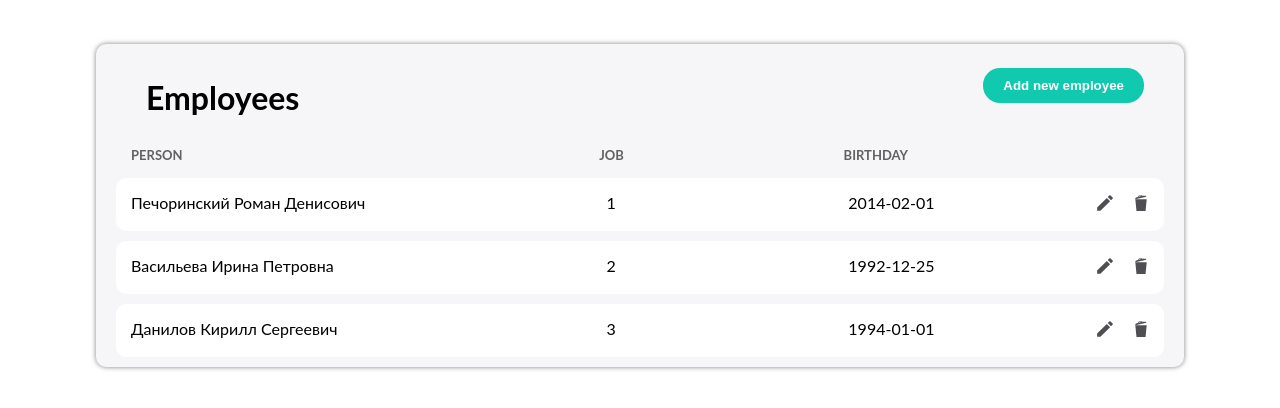
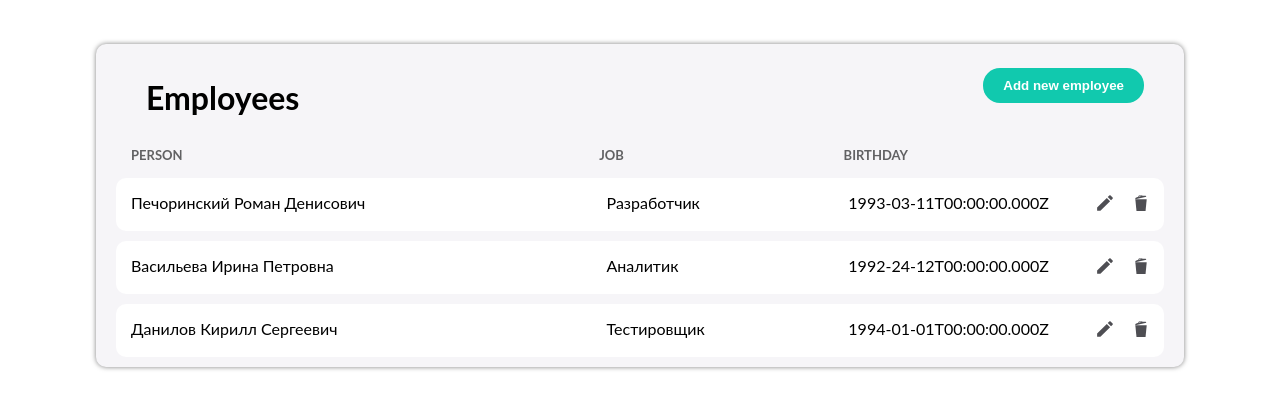
Before and after one commit to ChristieKh/employees-CRUD, a React (Create React App) app: page / in a window 1280 px wide. Shown: the top 408 px of the page. Built offline with nearby package versions, Linux system fonts and the light colour scheme.

Commit message:
add formatter for employees

```diff
--- a/src/pages/home/_constants/index.ts
+++ b/src/pages/home/_constants/index.ts
@@ -5,19 +5,19 @@ export const EMPLOYEES: Array<EmployeeDataType> = [
     id: 1,
     person: 'Печоринский Роман Денисович',
     work: '1',
-    birthday: '2014-02-01',
+    birthday: '1993-03-11T00:00:00.000Z',
   },
   {
     id: 2,
     person: 'Васильева Ирина Петровна',
     work: '2',
-    birthday: '1992-12-25',
+    birthday: '1992-24-12T00:00:00.000Z',
   },
   {
     id: 3,
     person: 'Данилов Кирилл Сергеевич',
     work: '3',
-    birthday: '1994-01-01',
+    birthday: '1994-01-01T00:00:00.000Z',
   },
 ];
 
@@ -38,19 +38,19 @@ export const HEADER_EMPLOYEE_CARD = [
 
 export const JOB_LIST = [
   {
-    id: 0,
+    id: '0',
     text: '',
   },
   {
-    id: 1,
+    id: '1',
     text: 'Разработчик',
   },
   {
-    id: 2,
+    id: '2',
     text: 'Аналитик',
   },
   {
-    id: 3,
+    id: '3',
     text: 'Тестировщик',
   },
 ];
--- /dev/null
+++ b/src/pages/home/_redux/_utils/get-employees-formatter.ts
@@ -0,0 +1,8 @@
+import { EmployeeDataType } from '../employees-module/_types';
+import { JOB_LIST } from '../../_constants';
+
+export const getEmployeesFormatter = (values: Array<EmployeeDataType>) =>
+  values.map((employee) => {
+    const work = JOB_LIST.find(({ id }) => id === employee.work).text;
+    return { ...employee, work };
+  });
--- a/src/pages/home/_redux/employees-module/selectors.ts
+++ b/src/pages/home/_redux/employees-module/selectors.ts
@@ -1,5 +1,6 @@
 import { createSelector } from 'reselect';
 import { ReduxStoreType } from '../_types';
+import { getEmployeesFormatter } from '../_utils/get-employees-formatter';
 import { initialState } from './reducer';
 import { EMPLOYEES_REDUCER_NAME } from './_constants';
 import { EmployeesStateType } from './_types';
@@ -9,7 +10,7 @@ export const employeesSelector = (store: ReduxStoreType) =>
 
 export const getEmployeesSelector = createSelector(
   [employeesSelector],
-  ({ employees }: EmployeesStateType) => employees,
+  ({ employees }: EmployeesStateType) => getEmployeesFormatter(employees),
 );
 
 export const getSelectedEmployeeSelector = createSelector(
--- a/src/pages/home/page/_components/connected-add-new-employee/index.tsx
+++ b/src/pages/home/page/_components/connected-add-new-employee/index.tsx
@@ -7,12 +7,13 @@ import {
   addNewEmployeeAction,
 } from '../../../_redux/employees-module';
 import { Action } from '../../../../../config-redux/_types';
-import { JOB_LIST } from '../../../_constants';
 
 type PropsType = {
   addNewEmployee: Action<EmployeeDataType>;
 };
-type StateType = {};
+type StateType = {
+  isOpened: boolean;
+};
 
 export class WrappedComponent extends Component<PropsType, StateType> {
   state = {
```
Also changed, not shown: 1 other file (tests, documents, lock files or other folders).
